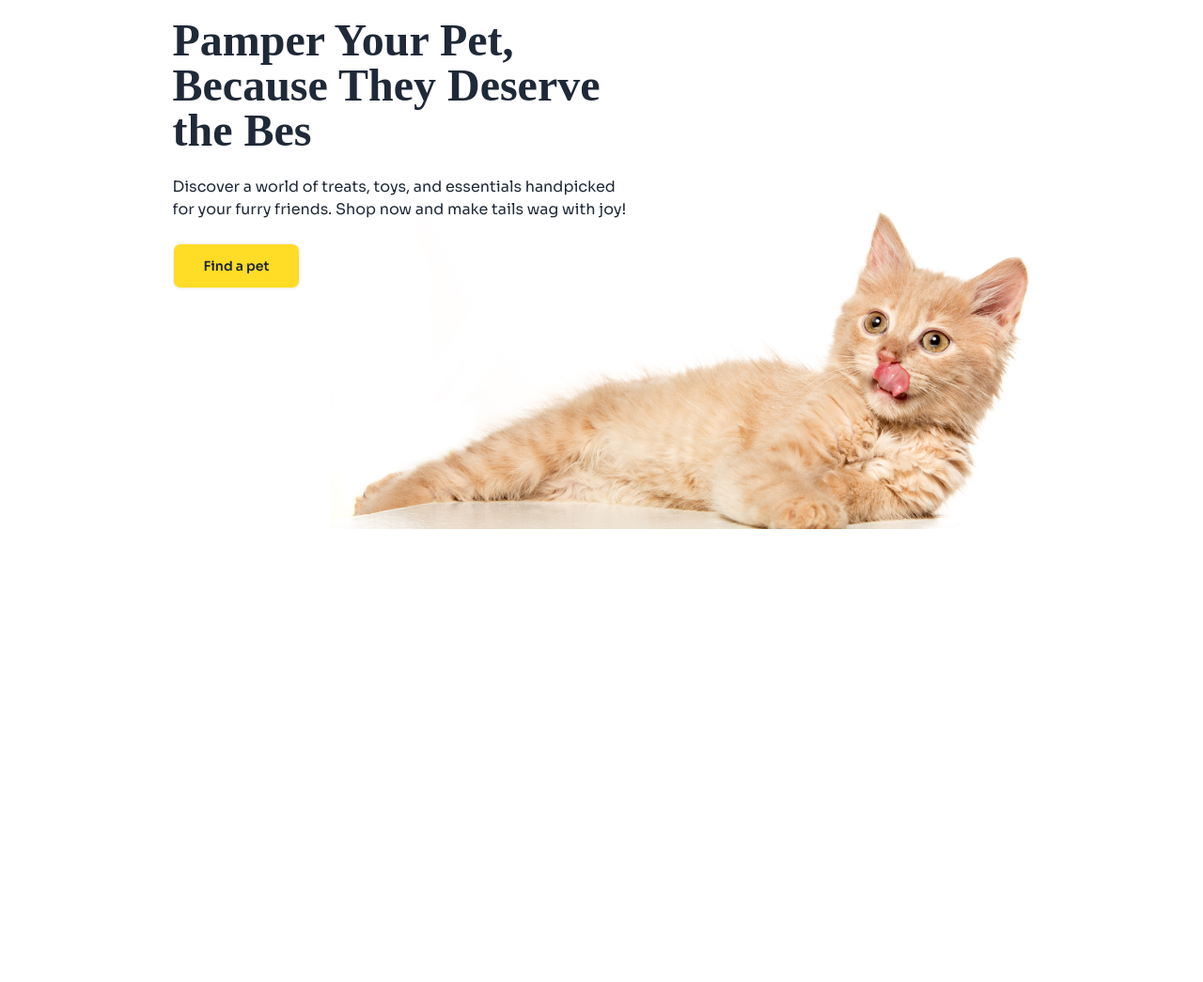
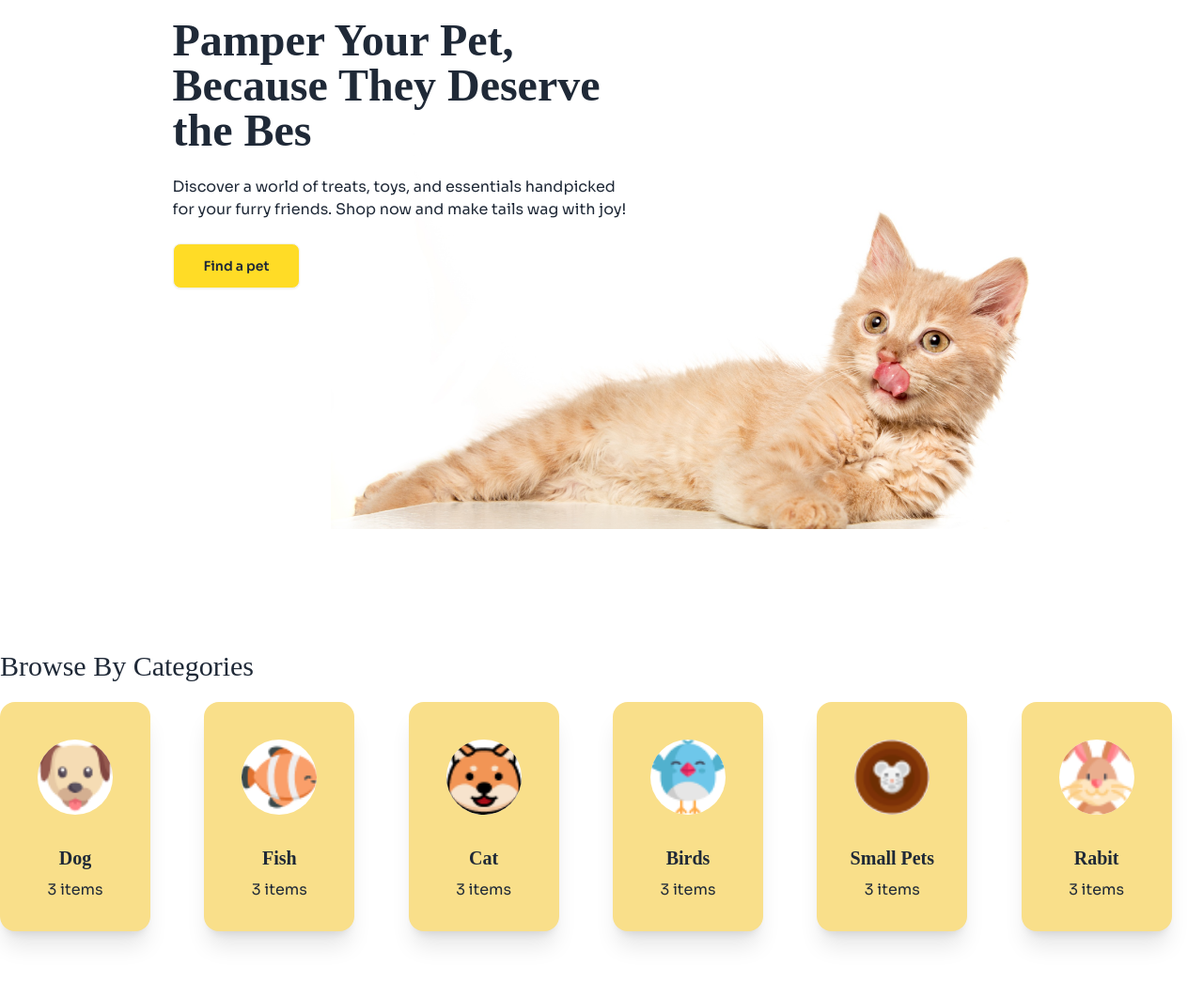
Before and after one commit to srsshawon/assignment-3-category-0001, a plain HTML site: page index.html in a window 1280 px wide. Shown: the part 177-1222 px from the top of the page at 94% size. Before the commit the page ends 868 px from the top, so only its background shows below. Drawn offline with nearby package versions, Linux system fonts and the light colour scheme; a web font is replaced by a local one.

Commit message:
added the categori section

```diff
--- a/index.html
+++ b/index.html
@@ -105,8 +105,106 @@
           </section>
 
     </header>
-    <main>
+    <main class="md:container mx-auto">
+        <!-- category section -->
+         <section class="my-4">
+            <h1 class="font-adlam text-3xl">Browse By Categories</h1>
+            <div class="grid grid-cols-2 md:grid-cols-4 lg:grid-cols-6 gap-6 my-5">
+                <!-- card 1 -->
+                <div class="card bg-[#F9DF8A] w-fit shadow-xl">
+                    <figure class="px-10 pt-10">
+                        <div class="avatar">
+                            <div class="w-20 rounded-full bg-white">
+                              <img class="w-10" src="c1-assets/dog-cartoon.png" />
+                            </div>
+                          </div>
+                    </figure>
+                    <div class="card-body items-center text-center ">
+                      <h2 class="card-title font-adlam">Dog</h2>
+                      <p class="font-sora">3 items</p>
+                    </div>
+                  </div>
 
+                  <!-- card 2 -->
+                <div class="card bg-[#F9DF8A] w-fit shadow-xl">
+                    <figure class="px-10 pt-10">
+                        <div class="avatar">
+                            <div class="w-20 rounded-full bg-white">
+                              <img class="w-10" src="c1-assets/fish-cartoon.png" />
+                            </div>
+                          </div>
+                    </figure>
+                    <div class="card-body items-center text-center ">
+                      <h2 class="card-title font-adlam">Fish</h2>
+                      <p class="font-sora">3 items</p>
+                    </div>
+                  </div>
+
+                  <!-- card 3 -->
+                <div class="card bg-[#F9DF8A] w-fit shadow-xl">
+                    <figure class="px-10 pt-10">
+                        <div class="avatar">
+                            <div class="w-20 rounded-full bg-white">
+                              <img class="w-10" src="c1-assets/cat-cartoon.png" />
+                            </div>
+                          </div>
+                    </figure>
+                    <div class="card-body items-center text-center ">
+                      <h2 class="card-title font-adlam">Cat</h2>
+                      <p class="font-sora">3 items</p>
+                    </div>
+                  </div>
+
+                  <!-- card 4 -->
+                <div class="card bg-[#F9DF8A] w-fit shadow-xl">
+                    <figure class="px-10 pt-10">
+                        <div class="avatar">
+                            <div class="w-20 rounded-full bg-white">
+                              <img class="w-10" src="c1-assets/bird-cartoon.png" />
+                            </div>
+                          </div>
+                    </figure>
+                    <div class="card-body items-center text-center ">
+                      <h2 class="card-title font-adlam">Birds</h2>
+                      <p class="font-sora">3 items</p>
+                    </div>
+                  </div>
+
+                  <!-- card 5 -->
+                <div class="card bg-[#F9DF8A] w-fit shadow-xl">
+                    <figure class="px-10 pt-10">
+                        <div class="avatar">
+                            <div class="w-20 rounded-full bg-white">
+                              <img class="w-10" src="c1-assets/mouse-cartoon.png" />
+                            </div>
+                          </div>
+                    </figure>
+                    <div class="card-body items-center text-center ">
+                      <h2 class="card-title font-adlam">Small Pets</h2>
+                      <p class="font-sora">3 items</p>
+                    </div>
+                  </div>
+
+                  <!-- card 6 -->
+                <div class="card bg-[#F9DF8A] w-fit shadow-xl">
+                    <figure class="px-10 pt-10">
+                        <div class="avatar">
+                            <div class="w-20 rounded-full bg-white">
+                              <img class="w-10" src="c1-assets/rabbit-cartoon.png" />
+                            </div>
+                          </div>
+                    </figure>
+                    <div class="card-body items-center text-center ">
+                      <h2 class="card-title font-adlam">Rabit</h2>
+                      <p class="font-sora">3 items</p>
+                    </div>
+                  </div>
+
+            </div>
+         </section>
+         <section class="my-20">
+
+         </section>
     </main>
     <footer>
 
```
